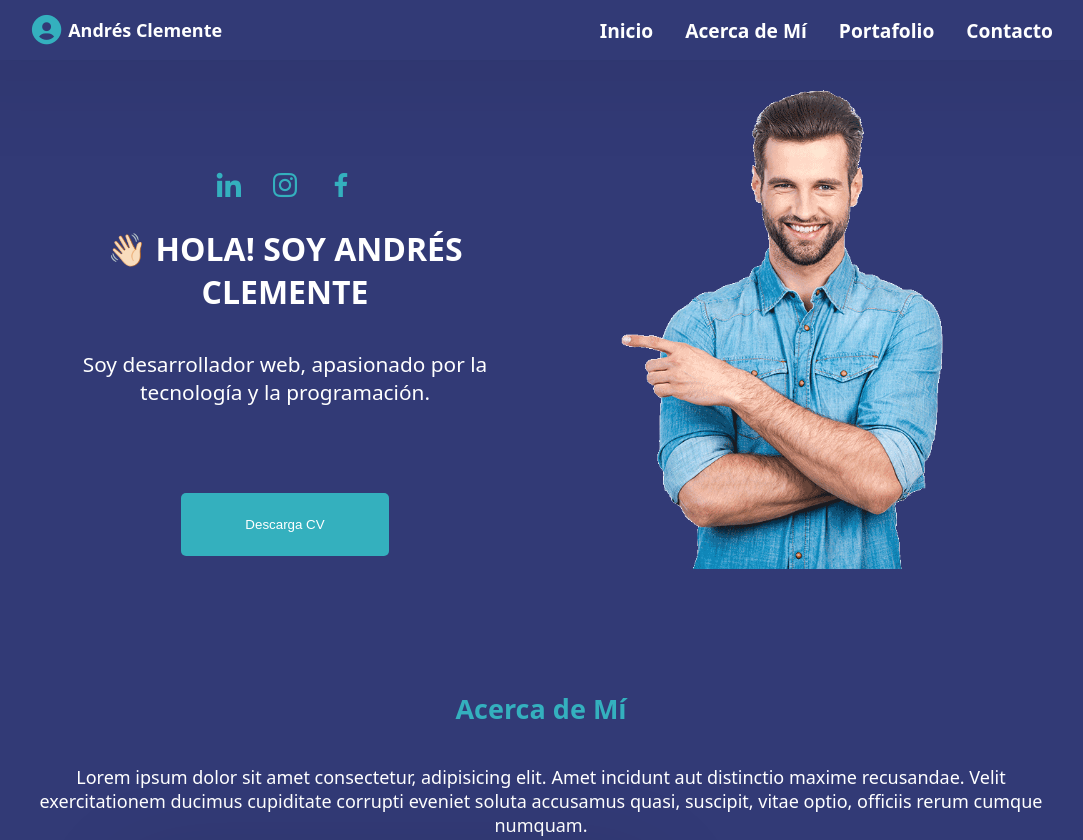
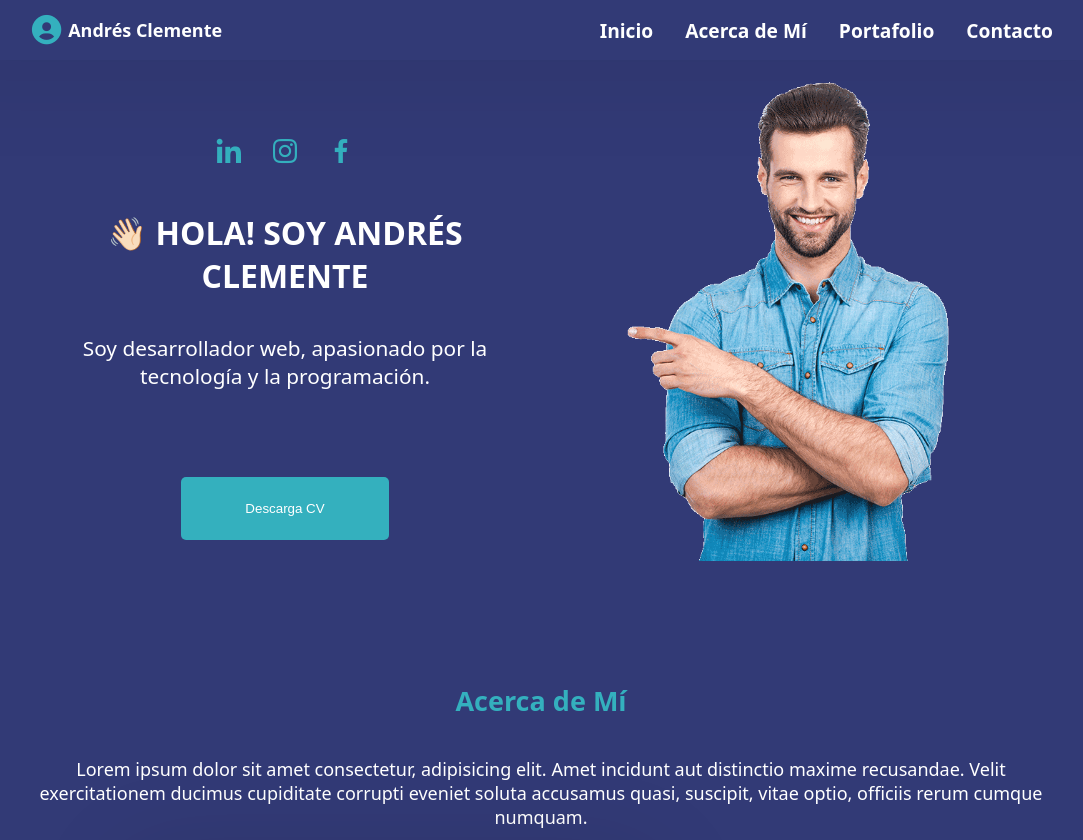
Before and after one commit to AndresC10/Portafolio, a plain HTML site: page index.html in a window 1280 px wide. Shown: the top 840 px of the page, without its empty margins (99-1182 px from the left). Drawn offline with nearby package versions, Linux system fonts and the light colour scheme.

```diff
--- a/assets/css/style.css
+++ b/assets/css/style.css
@@ -73,7 +73,7 @@
   font-family: var(--body-font);
   font-size: var(--normal-font-size);
   background-color: var(--bg-color);
-  margin-bottom: 0;
+  margin: 0;
 }
 
 ul {
@@ -234,6 +234,7 @@
 .home__image {
   width: clamp(min(320px, 100%), 85vw, 445px);
   height: auto;
+  margin: 0 auto
 }
 
 .home__social {
@@ -454,7 +455,7 @@
   background-color: #111;
   color: #efefef;
   padding-bottom: 2rem;
-  margin: 0 -8px;
+
 }
 
 .footer__container {
@@ -507,8 +508,7 @@
   .home__container {
     grid-template-columns: repeat(2, 1fr);
     grid-auto-rows: auto;
-
-
+    row-gap: 1rem;
   }
 
   .home__image {
@@ -521,12 +521,12 @@
   .home__social {
     bottom: 0px;
     flex-direction: row;
-    align-items: center;
+    align-items: flex-end;
     justify-content: center;
     gap: 1.5rem;
     grid-column: 1 / 2;
     grid-row: 1 / 2;
-    transform: translateY(5rem);
+    transform: translateY(20px);
   }
 
   .home__info {
@@ -539,7 +539,7 @@
   }
 
   .home__title {
-    margin-top: 2rem;
+    margin-top: 1rem;
     font-size: 2rem;
   }
 
--- a/index.html
+++ b/index.html
@@ -118,7 +118,7 @@
 
     </section>
 
-    <section class="projects section">
+    <section class="projects section" id="portfolio">
       <h2 class="section__title">Proyectos</h2>
 
       <div class="projects__container grid--container">
@@ -204,7 +204,7 @@
       </div>
     </section>
 
-    <section class="contact section">
+    <section class="contact section" id="contact">
       <h2 class="section__title">Contacto</h2>
 
       <div class="contact__container grid--container">
```
Also changed, not shown: assets/img/phone.svg (added).
